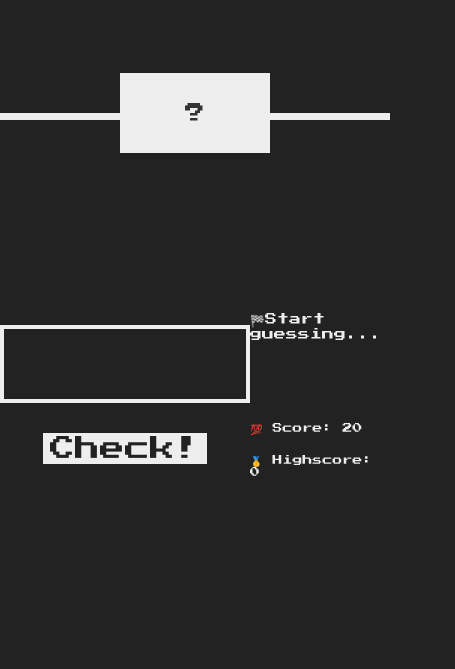
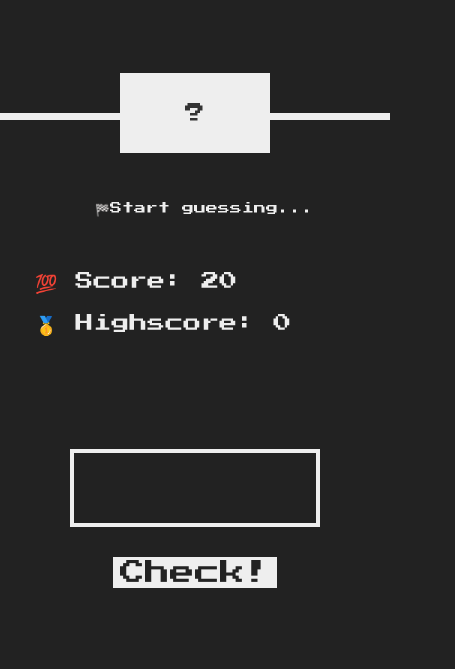
Before and after one commit to alexladwong/Guess-Number, a plain HTML site: page index.html in a window 390 px wide. Shown: the part 175-844 px from the top of the page, 455 px wide, since content can reach past the window. Drawn offline with Linux system fonts and the light colour scheme.

Commit message:
Update style.css

```diff
--- a/style.css
+++ b/style.css
@@ -120,9 +120,11 @@ h1 {
 
 
 
+
+
 @media (max-width: 600px) {
   header h1 {
-      font-size: 1.8rem;
+      font-size: 1.5rem;
   }
 
   .between {
@@ -149,9 +151,38 @@ h1 {
 
   .message {
       font-size: 1.2rem;
+      margin-bottom: 4rem;
+      margin-left: 16rem;
   }
 
   .label-score, .label-highscore {
-      font-size: 1rem;
+      font-size: 1.8rem;
+
+      margin-left: 10rem;
+
+
   }
 }
+
+/* Mobile styles using media query */
+@media (max-width: 600px) {
+  /* ... Previous styles ... */
+
+  /* Additional mobile styles */
+  main {
+      display: flex;
+      flex-direction: column;
+  }
+
+  .left {
+      order: 4;
+      margin-top: -5rem;
+  }
+
+  .right {
+      order: 2;
+  }
+  .top{
+    order: 4;
+  }
+}
```
